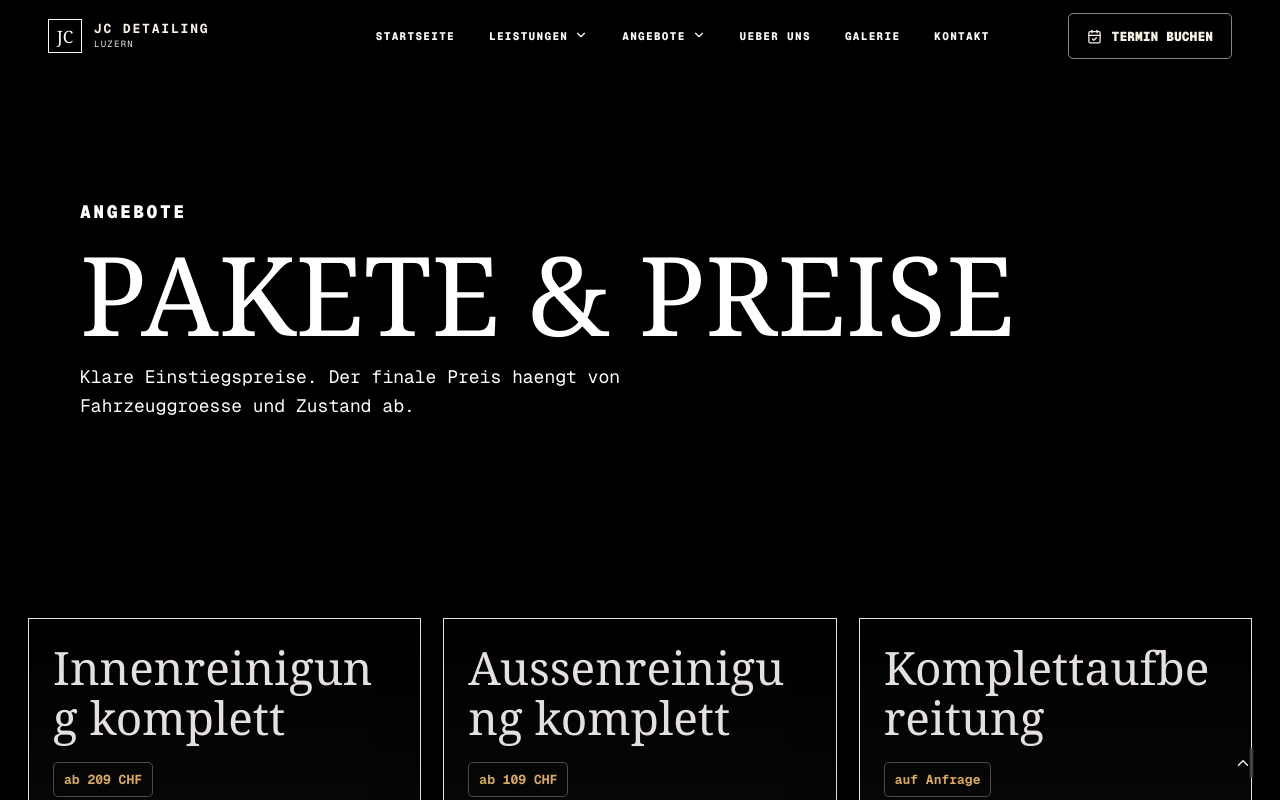
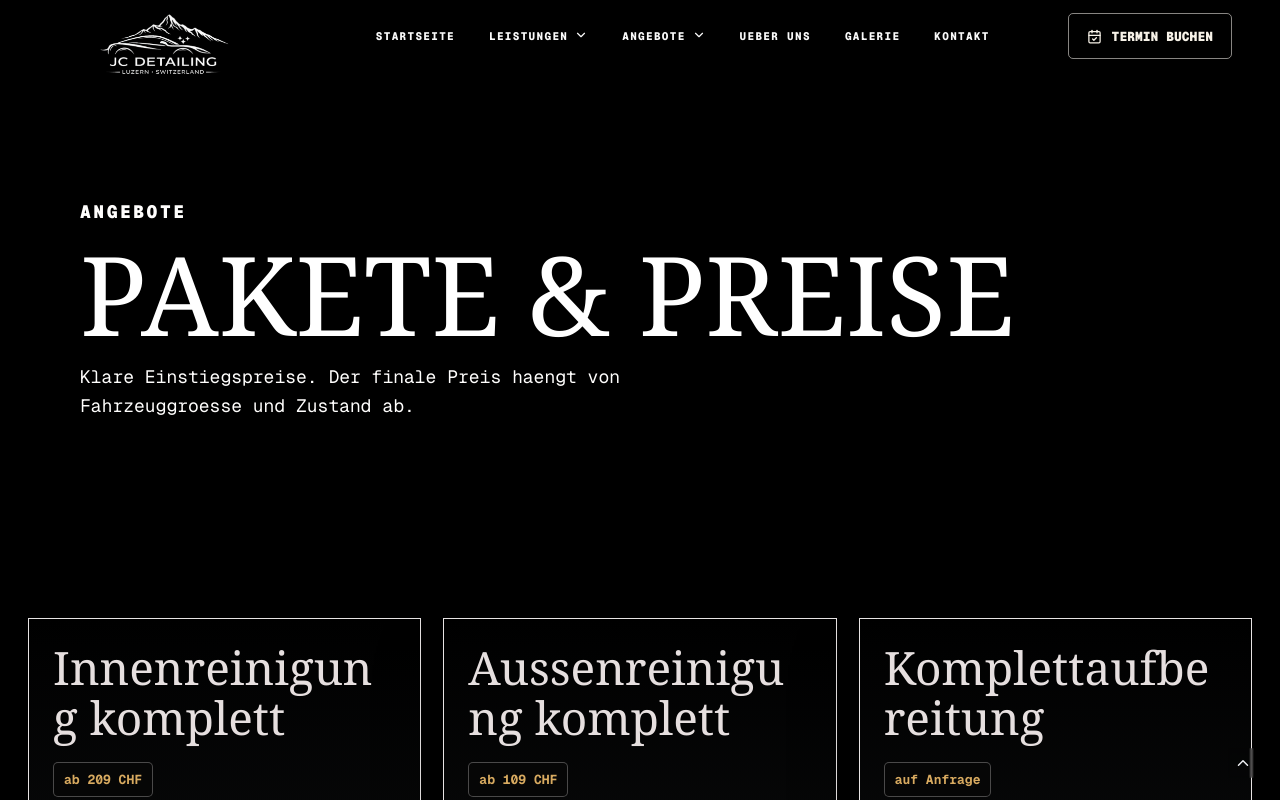
Before and after one commit to OertMahmutaj/jc_detailing, a Next.js app: page /angebote/de in a window 1280 px wide. Shown: the top 800 px of the page. Built offline with nearby package versions, Linux system fonts and the light colour scheme.

Commit message:
Refactor code structure for improved readability and maintainability

```diff
--- a/app/components/Navbar.tsx
+++ b/app/components/Navbar.tsx
@@ -1,10 +1,11 @@
 "use client";
 
+import Image from "next/image";
 import Link from "next/link";
 import { usePathname } from "next/navigation";
 import { useEffect, useState } from "react";
 import type { MouseEvent } from "react";
-import { AnimatePresence, motion } from "framer-motion";
+import { AnimatePresence, motion, px } from "framer-motion";
 import { CalendarCheck, ChevronDown } from "lucide-react";
 
 const navItems = [
@@ -129,11 +130,12 @@ export function Navbar() {
     <>
       <header className="site-header">
         <Link className="brand" href="/#top" onClick={(event) => handleNavClick("/#top", event)}>
-          <span className="brand-mark">JC</span>
-          <span>
-            <strong>JC Detailing</strong>
-            <small>Luzern</small>
-          </span>
+          {/* <span className="brand-mark">JC</span> */}
+          <p>
+            <Image className="nav-logo" width={350} height={150} src="/logo.png" alt="logo" />
+            {/* <strong>JC Detailing</strong>
+            <small>Luzern</small> */}
+          </p>
         </Link>
 
         <nav className="desktop-nav" aria-label="Hauptnavigation">
--- a/app/globals.css
+++ b/app/globals.css
@@ -34,6 +34,8 @@ body::-webkit-scrollbar {
   display: none;
 }
 
+
+
 body {
   margin: 0;
   color: var(--ink);
@@ -108,6 +110,15 @@ iframe {
 
 .nav-item {
   position: relative;
+}
+
+.nav-logo {
+  background: transparent;
+  padding-right: 20px;
+  margin-top: 50px;
+  position: relative;
+  width: auto;
+  height: auto;
 }
 
 .nav-item > a {
@@ -1569,14 +1580,10 @@ body {
 }
 
 .nav-dropdown {
-  background:
-    radial-gradient(circle at 18% 0, rgba(161, 161, 160, 0.16), transparent 12rem),
-    linear-gradient(180deg, rgba(1, 2, 2, 0.92), rgba(5, 6, 7, 0.82));
+  background: transparent;
   border: 1px solid rgba(248, 248, 247, 0.22);
   border-radius: 0;
-  box-shadow:
-    0 28px 80px rgba(0, 0, 0, 0.5),
-    inset 0 1px 0 rgba(255, 255, 255, 0.05);
+  box-shadow: transparent;
   color: var(--ink);
   display: grid;
   min-width: 360px;
--- a/app/page.tsx
+++ b/app/page.tsx
@@ -17,6 +17,7 @@ import {
   PageEntry,
 } from "./components/StudioMotion";
 import { germanOffers, serviceItems } from "./data/site";
+import Image from "next/image";
 
 const bookingUrl = "https://detailr.co/book/jcdetailing-dpx3";
 
@@ -73,6 +74,7 @@ const faqs = [
 export default function Home() {
   return (
     <PageEntry>
+      {/* <Image className="nav-logo" width={350} height={150} src="/logo.png" alt="logo" /> */}
       <section id="top" className="hero">
         <div className="video-background" aria-hidden="true">
           <video
```
Also changed, not shown: public/logo.jpeg (added), public/logo.png (added).
